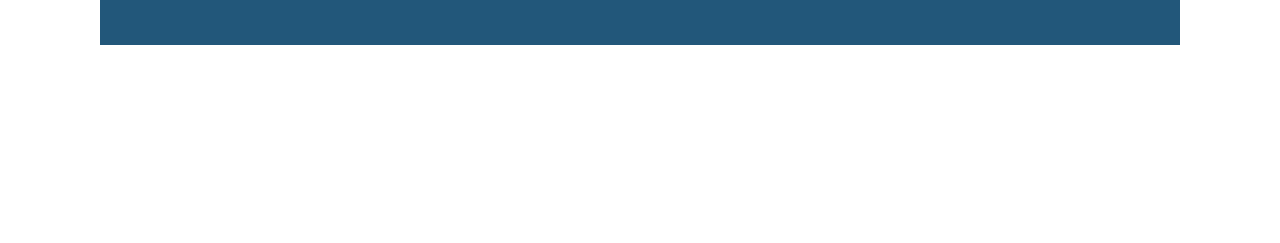
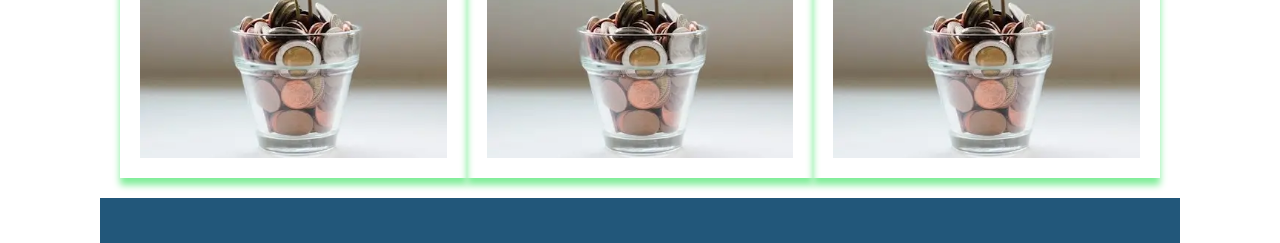
Before and after one commit to Katherine-Holland/PP1-Finance-First, a plain HTML site: page index.html in a window 1280 px wide. Shown: the part 824-1067 px from the top of the page. Before the commit the page ends 877 px from the top, so only its background shows below. Drawn offline with Linux system fonts and the light colour scheme; a web font is replaced by a local one.

Commit message:
added a wrapper and styled with a box shadow border. Added in a placeholder image

```diff
--- a/assets/css/style.css
+++ b/assets/css/style.css
@@ -58,7 +58,7 @@ header {
     min-height: 200px;
     padding: 7px 10px 10px 10px;
     overflow: hidden;
-    box-shadow: 7px 7px 7px #80ED99;
+    box-shadow: 0px 7px 7px #80ED99;
 
 }
 
@@ -72,6 +72,20 @@ h2, h3 {
 .main-content {
     background-color:white;
     font-family: 'Hind Madurai', sans-serif;
+}
+
+.wrapper {
+    padding: 20px;
+    display: flex;
+    justify-content: space-evenly;
+}
+
+img {
+    padding: 20px;
+
+    overflow: hidden;
+    box-shadow: 0px 7px 7px #80ED99;
+    border-spacing: 30px;
 }
 
 .footer {
--- a/index.html
+++ b/index.html
@@ -47,7 +47,12 @@
             <h2>Invest in their future</h2>
             <p>Simple and easy to follow guides to help you decide how to invest for your child's future.</p>
             <p>Guides for parents, grandparents and guardians.</p>
+        </div>
 
+        <div class="wrapper">
+                <img src="assets/images/plant.webp" alt="plant growing in a pot of money">
+                <img src="assets/images/plant.webp" alt="">
+                <img src="assets/images/plant.webp" alt="">
         </div>
         <div class="footer">
             <footer>
```
Also changed, not shown: assets/images/plant.webp (added).
